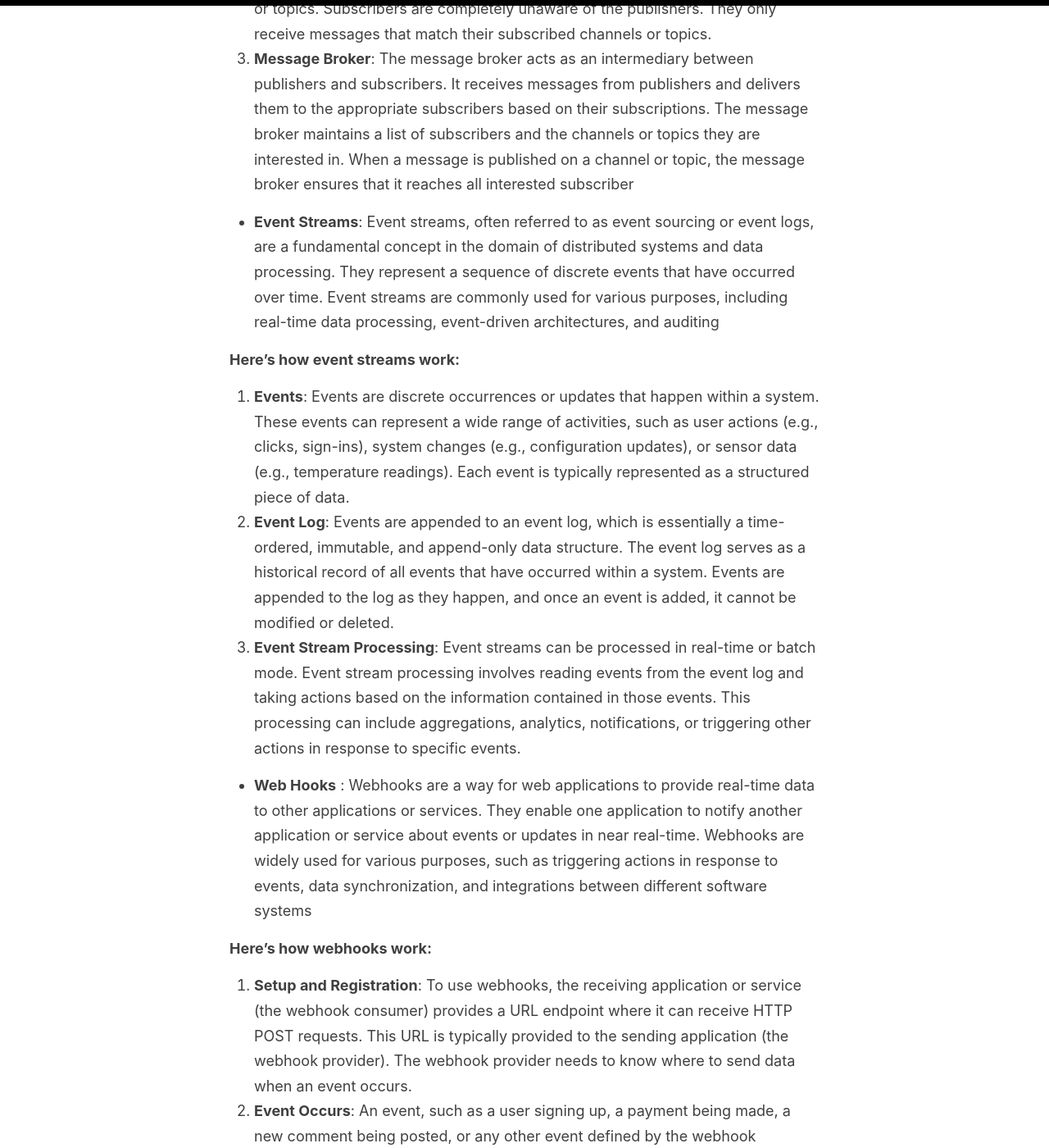
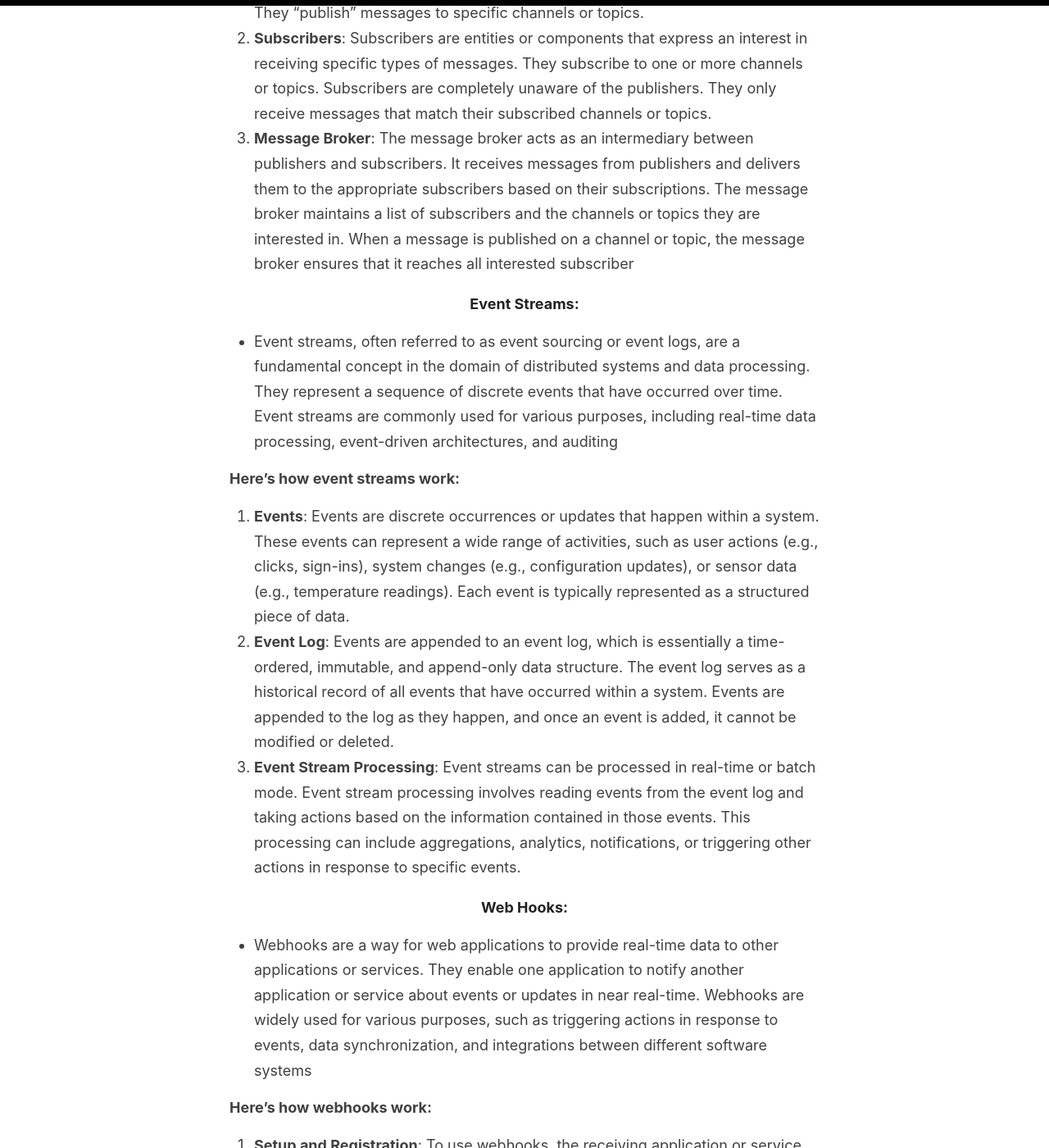
Before and after one commit to patnidevesh/patnidevesh.github.io, a Jekyll site: the page built from _posts/2023-10-10-event-driven-architecture.md, in a window 1280 px wide and 1400 px high, scrolled down 3654 px. Shown: the whole window at 82% size. Built offline with Jekyll 4.4.1, drawn with Linux system fonts in a browser that asks for light colours; some of the changed text lies outside the part shown.

```diff
--- a/_posts/2023-10-10-event-driven-architecture.md
+++ b/_posts/2023-10-10-event-driven-architecture.md
@@ -31,7 +31,8 @@ As mentioned above events are generally referred to change in state. When you th
 
 
 ### Protocols used in event-driven architecture
-- **Web Sockets** : WebSockets are a communication protocol that enables real-time, two-way communication between a client (typically a web browser) and a server over a single, long-lived connection. They are designed to provide low-latency, full-duplex communication, making them ideal for applications that require real-time updates or interactive features
+#### Web Sockets
+- WebSockets are a communication protocol that enables real-time, two-way communication between a client (typically a web browser) and a server over a single, long-lived connection. They are designed to provide low-latency, full-duplex communication, making them ideal for applications that require real-time updates or interactive features
 
 **Here's how WebSockets work:**
 1. **WebSocket Handshake**: The process begins with a standard HTTP handshake. The client sends an HTTP request to the server, including a special Upgrade header with the value "websocket." The server, if it supports WebSockets, responds with an HTTP 101 "Switching Protocols" status code, indicating the upgrade is accepted
@@ -39,21 +40,24 @@ As mentioned above events are generally referred to change in state. When you th
 3. **Bi-Directional Communication**: After the WebSocket connection is established, both the client and server can send messages to each other at any time without waiting for a request-response cycle. This allows real-time, bidirectional communication.
 4. **Heartbeats and Keep-Alive**: To maintain the connection, WebSockets often use "ping" and "pong" messages, which are lightweight signals to confirm that the connection is still active. This helps ensure the connection remains open, even if there is no active data transfer.
 
-- **Pub-Sub**:  The Pub/Sub (Publish/Subscribe) model is a messaging pattern used in distributed systems to enable communication between different components or services in a decoupled and scalable way. In a Pub/Sub system, there are three main components: publishers, subscribers, and a message broker.
+#### Pub-Sub:
+- The Pub/Sub (Publish/Subscribe) model is a messaging pattern used in distributed systems to enable communication between different components or services in a decoupled and scalable way. In a Pub/Sub system, there are three main components: publishers, subscribers, and a message broker.
 
 **Here's how the Pub/Sub model works:**
 1. **Publishers**: Publishers are entities or components that generate messages or events. These messages could be notifications, updates, data changes, or any other kind of information. Publishers are responsible for sending these messages to the message broker without needing to know who or what will receive them. They "publish" messages to specific channels or topics.
 2. **Subscribers**: Subscribers are entities or components that express an interest in receiving specific types of messages. They subscribe to one or more channels or topics. Subscribers are completely unaware of the publishers. They only receive messages that match their subscribed channels or topics.
 3. **Message Broker**: The message broker acts as an intermediary between publishers and subscribers. It receives messages from publishers and delivers them to the appropriate subscribers based on their subscriptions. The message broker maintains a list of subscribers and the channels or topics they are interested in. When a message is published on a channel or topic, the message broker ensures that it reaches all interested subscriber
 
-- **Event Streams**: Event streams, often referred to as event sourcing or event logs, are a fundamental concept in the domain of distributed systems and data processing. They represent a sequence of discrete events that have occurred over time. Event streams are commonly used for various purposes, including real-time data processing, event-driven architectures, and auditing
+#### Event Streams:
+- Event streams, often referred to as event sourcing or event logs, are a fundamental concept in the domain of distributed systems and data processing. They represent a sequence of discrete events that have occurred over time. Event streams are commonly used for various purposes, including real-time data processing, event-driven architectures, and auditing
 
 **Here's how event streams work:**
 1. **Events**: Events are discrete occurrences or updates that happen within a system. These events can represent a wide range of activities, such as user actions (e.g., clicks, sign-ins), system changes (e.g., configuration updates), or sensor data (e.g., temperature readings). Each event is typically represented as a structured piece of data.
 2. **Event Log**: Events are appended to an event log, which is essentially a time-ordered, immutable, and append-only data structure. The event log serves as a historical record of all events that have occurred within a system. Events are appended to the log as they happen, and once an event is added, it cannot be modified or deleted.
 3. **Event Stream Processing**: Event streams can be processed in real-time or batch mode. Event stream processing involves reading events from the event log and taking actions based on the information contained in those events. This processing can include aggregations, analytics, notifications, or triggering other actions in response to specific events.
 
-- **Web Hooks** : Webhooks are a way for web applications to provide real-time data to other applications or services. They enable one application to notify another application or service about events or updates in near real-time. Webhooks are widely used for various purposes, such as triggering actions in response to events, data synchronization, and integrations between different software systems
+#### Web Hooks:
+- Webhooks are a way for web applications to provide real-time data to other applications or services. They enable one application to notify another application or service about events or updates in near real-time. Webhooks are widely used for various purposes, such as triggering actions in response to events, data synchronization, and integrations between different software systems
 
 **Here's how webhooks work:**
 1. **Setup and Registration**: To use webhooks, the receiving application or service (the webhook consumer) provides a URL endpoint where it can receive HTTP POST requests. This URL is typically provided to the sending application (the webhook provider). The webhook provider needs to know where to send data when an event occurs.
```
